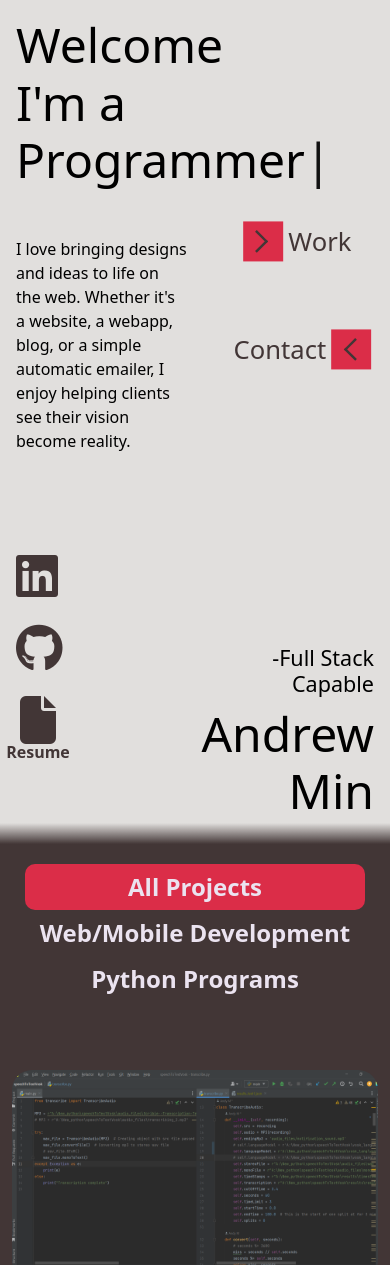
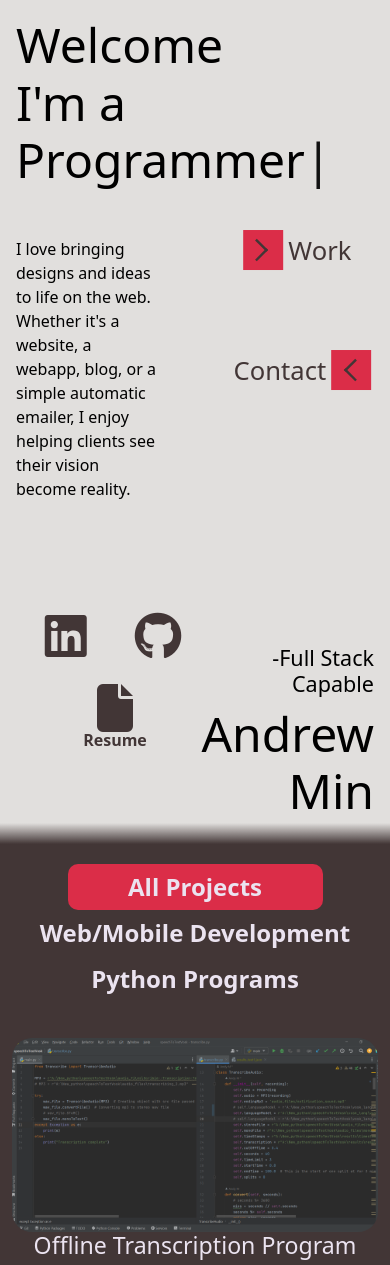
Before and after one commit to andrewymin/portfolio, a React (Vite) app: page / in a window 390 px wide. Shown: the top 1265 px of the page. Built offline with nearby package versions, Linux system fonts and the light colour scheme.

Commit message:
resize intro and project section for mobile

```diff
--- a/src/components/Work.jsx
+++ b/src/components/Work.jsx
@@ -18,7 +18,6 @@ function Work(props) {
 
     return (
         <section id='work'>
-                <header>
                     <nav>
                         <ul className="projects-nav">
                             <li className="pn-item proj-active"><span>All Projects</span></li>
@@ -59,11 +58,6 @@ function Work(props) {
                         code={openModal.code}
                         demo={openModal.demo}
                     />}
-
-                </header>
-
-
-
         </section>
     );
 }
--- a/src/css/index.css
+++ b/src/css/index.css
@@ -22,11 +22,6 @@ body {
     min-width: 210px;
     padding-top: 0;
   }
-  body #intro .social .platforms {
-    flex-direction: column;
-    gap: 1rem;
-    align-items: start;
-  }
   body #intro .title {
     margin-right: 1rem;
   }
@@ -45,7 +40,8 @@ body {
     flex-direction: column;
   }
   body #work .projects-nav .pn-item {
-    width: 340px;
+    max-width: 340px;
+    min-width: 255px;
     margin: 0 auto;
   }
   body #work .modalContainer {
@@ -65,15 +61,40 @@ body {
     top: 0;
     border: none;
   }
+  body #work .projects {
+    margin-top: 0;
+  }
   body #work .projects .project {
     margin: 20px auto;
   }
 }
 @media (max-width: 520px) {
   body #intro .social .platforms {
-    gap: 0;
+    gap: 0 3rem;
     align-items: start;
     padding-bottom: 1rem;
+    flex-wrap: wrap;
+  }
+  body #work .project img {
+    height: auto;
+  }
+}
+@media (max-width: 320px) {
+  body h1 {
+    font-size: 2rem;
+  }
+  body #intro p {
+    font-size: 14px;
+  }
+  body #intro .social {
+    min-width: 50vw;
+  }
+  body #intro .social .platforms i {
+    font-size: 2rem;
+  }
+  body #mainNav .menu {
+    max-width: 140px;
+    scale: 0.6;
   }
 }
 .show {
@@ -241,10 +262,10 @@ section {
 #intro .about-me p {
   margin-top: 3rem;
   width: 80%;
-  min-width: 171px;
+  min-width: 141px;
 }
 #intro .social {
-  min-width: 470px;
+  min-width: 50vw;
   max-width: 40vw;
   position: relative;
   padding-left: 3rem;
@@ -275,10 +296,10 @@ section {
   font-size: 3rem;
   cursor: pointer;
   color: rgb(66, 54, 54);
+  transition: all 0.5s;
 }
 #intro .social .platforms a:hover {
   color: rgb(219, 45, 72);
-  transform: translateY(-5px);
 }
 #intro .title {
   margin-right: 3rem;
@@ -357,7 +378,7 @@ section {
   transform: scale(1.05);
 }
 #work .projects img {
-  width: clamp(320px, 100%, 400px);
+  width: clamp(255px, 100%, 400px);
   height: 210px;
   border-radius: 20px;
 }
--- a/src/scss/components/_media.scss
+++ b/src/scss/components/_media.scss
@@ -9,8 +9,6 @@
 
             .about-me {
                  padding: 1rem 0 0 1rem;
-                // margin-left: 1rem;
-                // margin-top: 1rem;
             }
 
             .social {
@@ -19,26 +17,10 @@
                 padding-top: 0;
 
                 .platforms {
-                    // flex-direction: row;
-                    // gap: 3rem;
-                    // justify-content: center;
-                    flex-direction: column;
-                    gap: 1rem;
-                    align-items: start;
+                    // flex-direction: column;
+                    // gap: 1rem;
+                    // align-items: start;
                 }
-                    // :nth-child(1) {
-                    //     top: -8rem;
-                    // }
-
-                    // :nth-child(2) {
-                        // top: -8rem;
-                    // }
-
-                    // :nth-child(3) {
-                        // top: -7rem;
-                        // right: -1.5rem;
-                    // }
-                // }
             }
 
             .title {
@@ -71,7 +53,8 @@
                 flex-direction: column;
 
                 .pn-item {
-                    width: 340px;
+                    max-width: 340px;
+                    min-width: 255px;
                     margin: 0 auto;
                 }
             }
@@ -98,6 +81,7 @@
             }
 
             .projects {
+                margin-top: 0;
 
                 .project {
                     margin: 20px auto;
@@ -116,14 +100,68 @@
         #intro
         {
             .social{
+                // min-width: 50vw;
                 .platforms {
-                    gap: 0;
+                    gap: 0 3rem;
                     align-items: start;
                     padding-bottom: 1rem;
+                    flex-wrap: wrap;
+                }
+            }
+        }
+        #work {
+            .project {
+
+                img {
+                    height: auto;
+                }
+            }
+        }
+    }
+
+}
+
+@media (max-width: 320px) { // extra small mobile screen 320
+
+    body {
+
+        h1 {
+            font-size: 2rem;
+        }
+
+        #intro {
+
+            p {
+                font-size: 14px;
+            }
+
+            .social {
+                min-width: 50vw;
+
+                .platforms {
+
+                    i {
+                       font-size: 2rem;
+                    }
                 }
             }
         }
 
+        #mainNav {
+            .menu {
+                max-width: 140px;
+                scale: 0.6;
+            }
+        }
+
+        // #work {
+        //     .project {
+
+        //         img {
+        //             height: auto;
+        //         }
+        //     }
+        // }
     }
 
 }
--- a/src/scss/index.scss
+++ b/src/scss/index.scss
@@ -219,30 +219,24 @@ section {
             margin-top: 3rem;
             width: 80%;
             // min-width: 200px;
-            min-width: 171px;
+            min-width: 141px;
         }
     }
 
     .social {
-        // display: flex;
-        // height: 100%;
-        // justify-content: start;
-        // align-items: flex-end;
-        min-width: 470px;
+        // min-width: 470px;
+        min-width: 50vw;
         max-width: 40vw;
         position: relative;
         padding-left: 3rem;
-        // overflow-y: hidden;
         padding-top: 1rem;
 
         .platforms {
             display: flex;
-            // flex-direction: column;
-            // gap: 1rem;
-            // align-items: start;
             flex-direction: row;
             gap: 3rem;
             justify-content: center;
+            // transition: 1s all;
 
             :nth-child(3) {
                 padding-left: 4px;
@@ -263,15 +257,18 @@ section {
             }
 
             a {
+                // display: inline-block;
+                // height: 0;
                 font-size: 3rem;
                 cursor: pointer;
                 color: $bark;
+                transition: all .5s;
 
             }
 
             a:hover {
                 color: $redWood;
-                transform: translateY(-5px);
+                // transform: translateY(-5px);
             }
 
 
@@ -386,7 +383,7 @@ section {
 
         img {
             // width: 400px;
-            width: clamp(320px, 100%, 400px);
+            width: clamp(255px, 100%, 400px);
             height: 210px;
             border-radius: 20px;
         }
```
Also changed, not shown: 1 other file (tests, documents, lock files or other folders).
